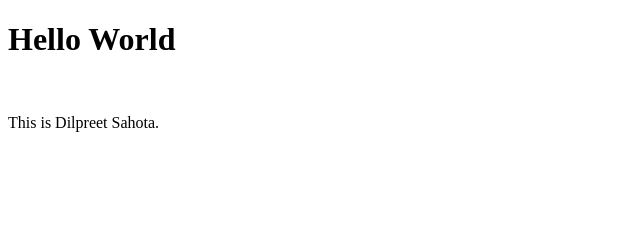
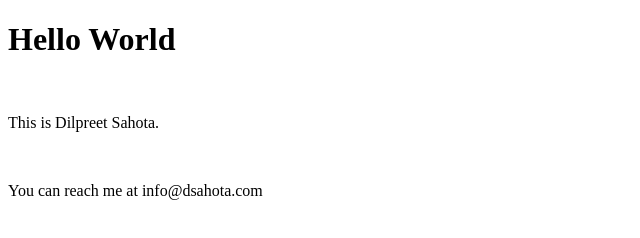
Before and after one commit to dilpreetsahota/dilpreetsahota.github.io, a plain HTML site: page index.html in a window 1280 px wide. Shown: the whole page, without its empty margins (0-640 px from the left). Drawn offline with Linux system fonts and the light colour scheme.

Commit message:
Update index.html
Added contact info

```diff
--- a/index.html
+++ b/index.html
@@ -5,6 +5,8 @@
   <h1>Hello World</h1>
   </br>
   <p>This is Dilpreet Sahota.</p>
+  </br>
+  <p>You can reach me at info@dsahota.com</p>
 
 </body>
 </html>
```
